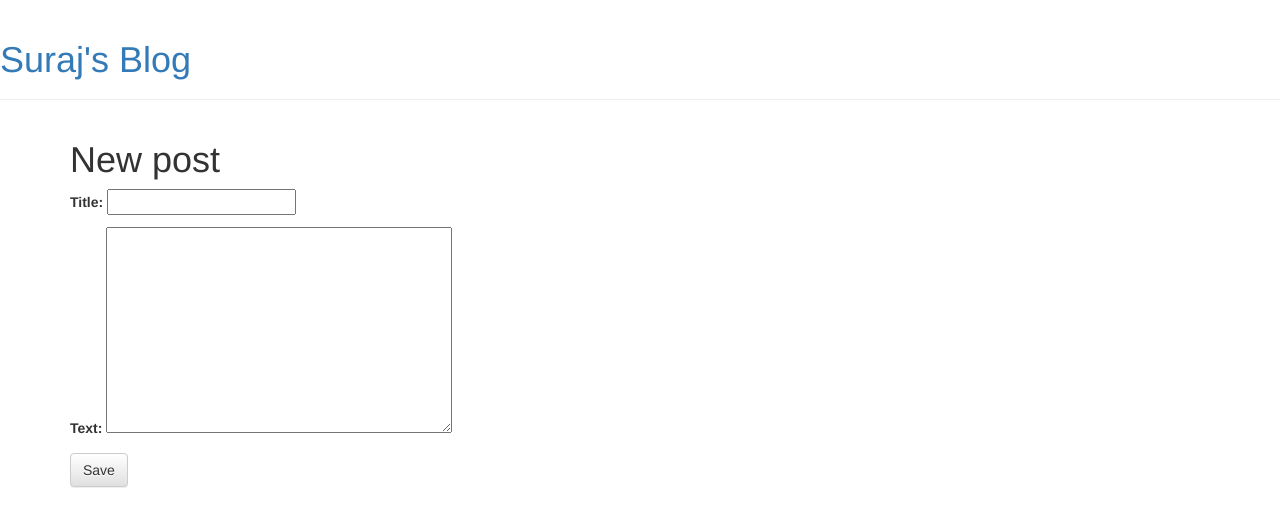
After one commit to paruls01/my-first-blog, a Django app: page /post/new/ in a window 1280 px wide. The commit adds this page. Shown: the top 527 px of the page. Run offline with Django 3.2, Linux system fonts and the light colour scheme; some libraries are stand-ins or nearby versions.

Commit message:
Added views to create/edit blog post inside the site.

```diff
--- /dev/null
+++ b/blog/forms.py
@@ -0,0 +1,7 @@
+from django import forms
+from .models import Post
+
+class PostForm(forms.ModelForm):
+	class Meta:
+		model = Post
+		fields = ('title', 'text',)
--- a/blog/templates/blog/base.html
+++ b/blog/templates/blog/base.html
@@ -4,11 +4,15 @@
         <title>Suraj's Blog</title>
         <link rel="stylesheet" href="//maxcdn.bootstrapcdn.com/bootstrap/3.2.0/css/bootstrap.min.css">
         <link rel="stylesheet" href="//maxcdn.bootstrapcdn.com/bootstrap/3.2.0/css/bootstrap-theme.min.css">
+        <link href='//fonts.googleapis.com/css?family=Lobster&subset=latin,latin-ext' rel='stylesheet' type='text/css'>
         <link rel="stylesheet" href="{% static 'css/blog.css' %}">
     </head>
     <body>
     <div class="page-header">
-        <h1><a href="/">Django Girls Blog</a></h1>
+        {% if user.is_authenticated %}
+        <a href="{% url 'post_new' %}" class="top-menu"><span class="glyphicon glyphicon-plus"></span></a>
+        {% endif %}
+        <h1><a href="/">Suraj's Blog</a></h1>
     </div>
     <div class="content container">
         <div class="row">
--- a/blog/templates/blog/post_detail.html
+++ b/blog/templates/blog/post_detail.html
@@ -7,6 +7,9 @@
                 {{ post.published_date }}
             </div>
         {% endif %}
+        {% if user.is_authenticated %}
+        <a class="btn, btn-default" href="{% url 'post_edit' pk=post.pk %}"><span class="glyphicon glyphicon-pencil"></span></a>
+        {% endif %}
         <h1>{{ post.title }}</h1>
         <p>{{ post.text|linebreaks }}</p>
     </div>
--- /dev/null
+++ b/blog/templates/blog/post_edit.html
@@ -0,0 +1,9 @@
+{% extends 'blog/base.html' %}
+
+{% block content %}
+	<h1>New post</h1>
+	<form method="POST" class="post-form">{% csrf_token %}
+		{{ form.as_p }}
+		<button type="submit" class="save btn btn-default">Save</button>
+	</form>
+{% endblock %}
--- a/blog/urls.py
+++ b/blog/urls.py
@@ -4,4 +4,6 @@ from . import views
 urlpatterns = [
 	url(r'^$', views.post_list, name='post_list'),
 	url(r'^post/(?P<pk>[0-9]+)/$', views.post_detail, name='post_detail'),
+	url(r'^post/new/$', views.post_new, name='post_new'),
+	 url(r'^post/(?P<pk>[0-9]+)/edit/$', views.post_edit, name='post_edit'),
 ]
--- a/blog/views.py
+++ b/blog/views.py
@@ -1,6 +1,8 @@
 from django.shortcuts import render, get_object_or_404
+from django.shortcuts import redirect
 from django.utils import timezone
 from .models import Post
+from .forms import PostForm
 
 # Create your views here.
 def post_list(request):
@@ -9,3 +11,28 @@ def post_list(request):
 def post_detail(request, pk):
 	post = get_object_or_404(Post, pk=pk)
 	return render(request, 'blog/post_detail.html', {'post':post})
+def post_new(request):
+	if request.method == "POST":
+		form = PostForm(request.POST)
+		if form.is_valid():
+			post = form.save(commit=False)
+			post.author = request.user
+			post.published_date = timezone.now()
+			post.save()
+			return redirect('post_detail', pk=post.pk)
+	else:
+		form = PostForm()
+	return render(request, 'blog/post_edit.html', {'form':form})
+def post_edit(request, pk):
+    post = get_object_or_404(Post, pk=pk)
+    if request.method == "POST":
+        form = PostForm(request.POST, instance=post)
+        if form.is_valid():
+            post = form.save(commit=False)
+            post.author = request.user
+            post.published_date = timezone.now()
+            post.save()
+            return redirect('post_detail', pk=post.pk)
+    else:
+        form = PostForm(instance=post)
+    return render(request, 'blog/post_edit.html', {'form': form})
```
